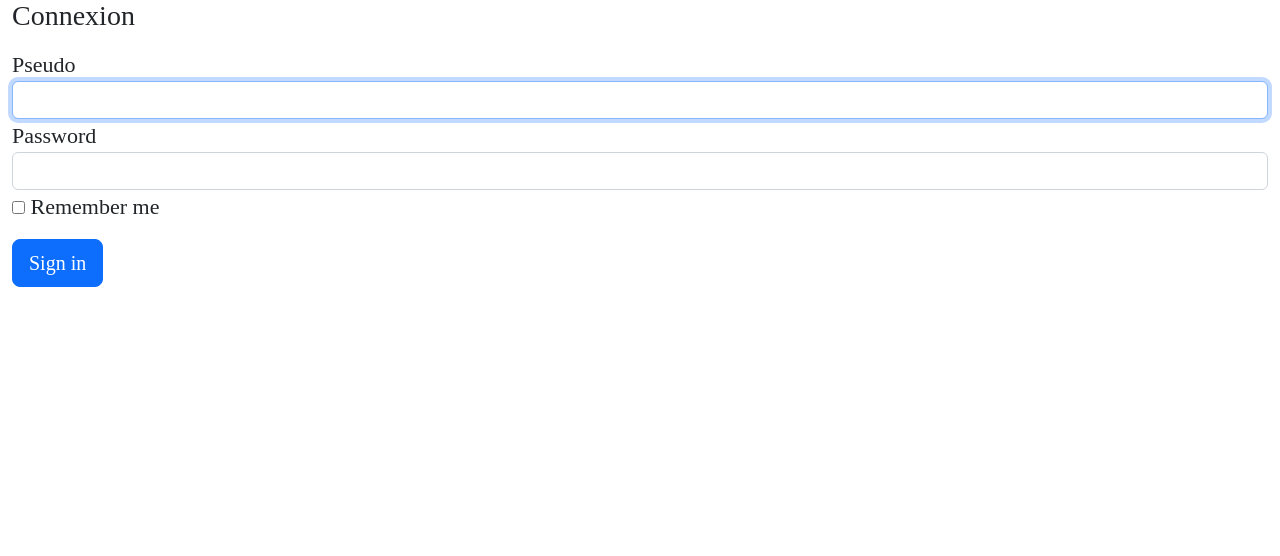
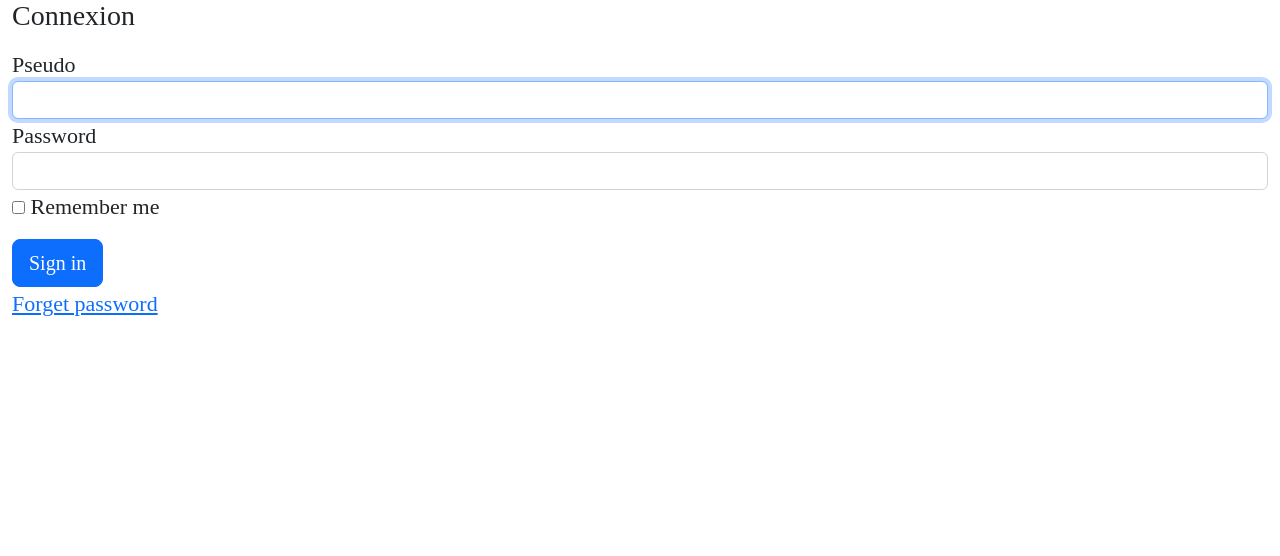
Before and after one commit to ladel1/qcda002p-bucket-list, a Symfony app: template templates/security/login.html.twig in a window 1280 px wide. Shown: the part 73-629 px from the top of the page. Run offline with Twig, Linux system fonts and the light colour scheme; the template is opened without the code that fills it, so the values that code supplies are empty; some libraries are stand-ins or nearby versions; some web fonts are replaced.

Commit message:
update forget password

```diff
--- a/templates/security/login.html.twig
+++ b/templates/security/login.html.twig
@@ -39,4 +39,5 @@
         Sign in
     </button>
 </form>
+<a href="{{path('app_forgot_password_request')}}" >Forget password</a>
 {% endblock %}
```
